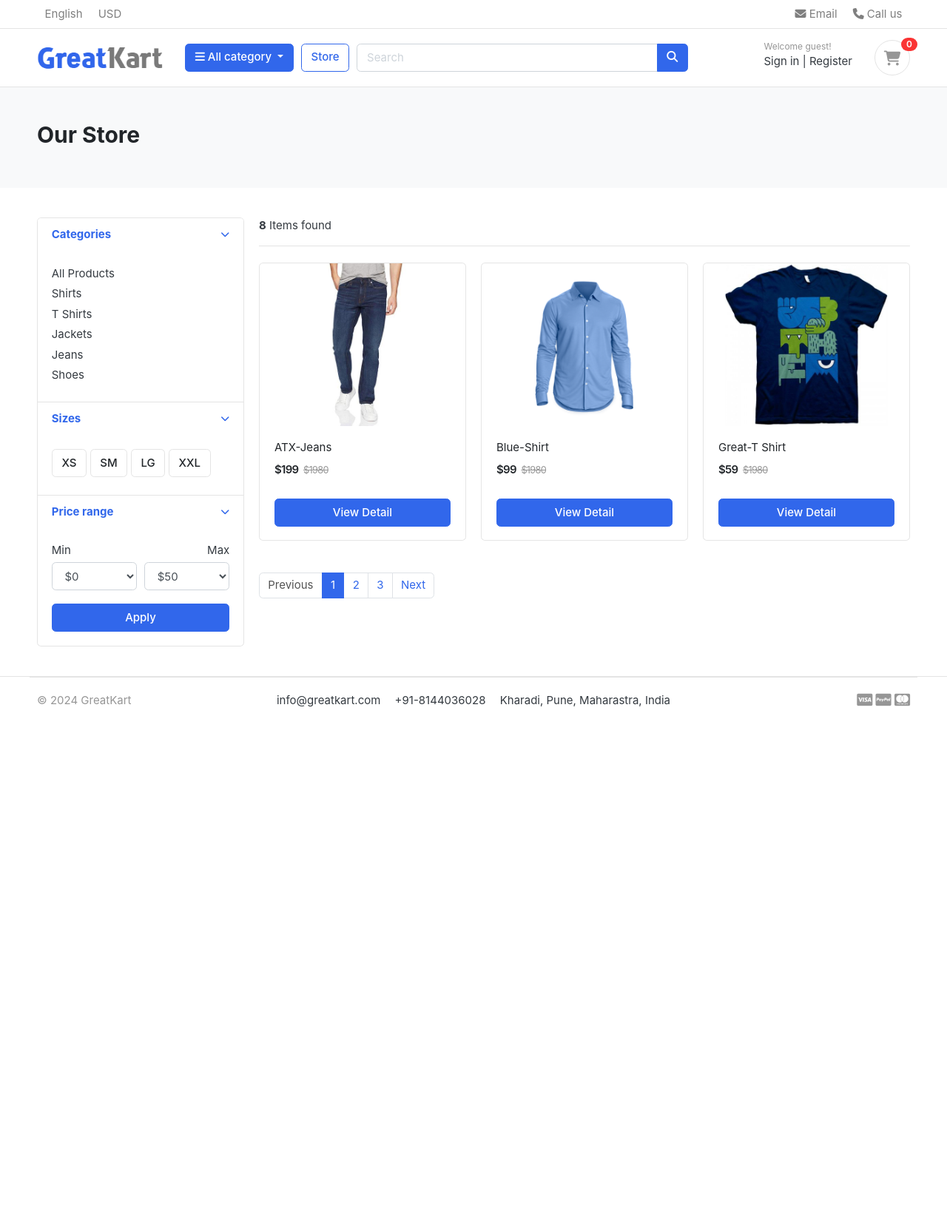
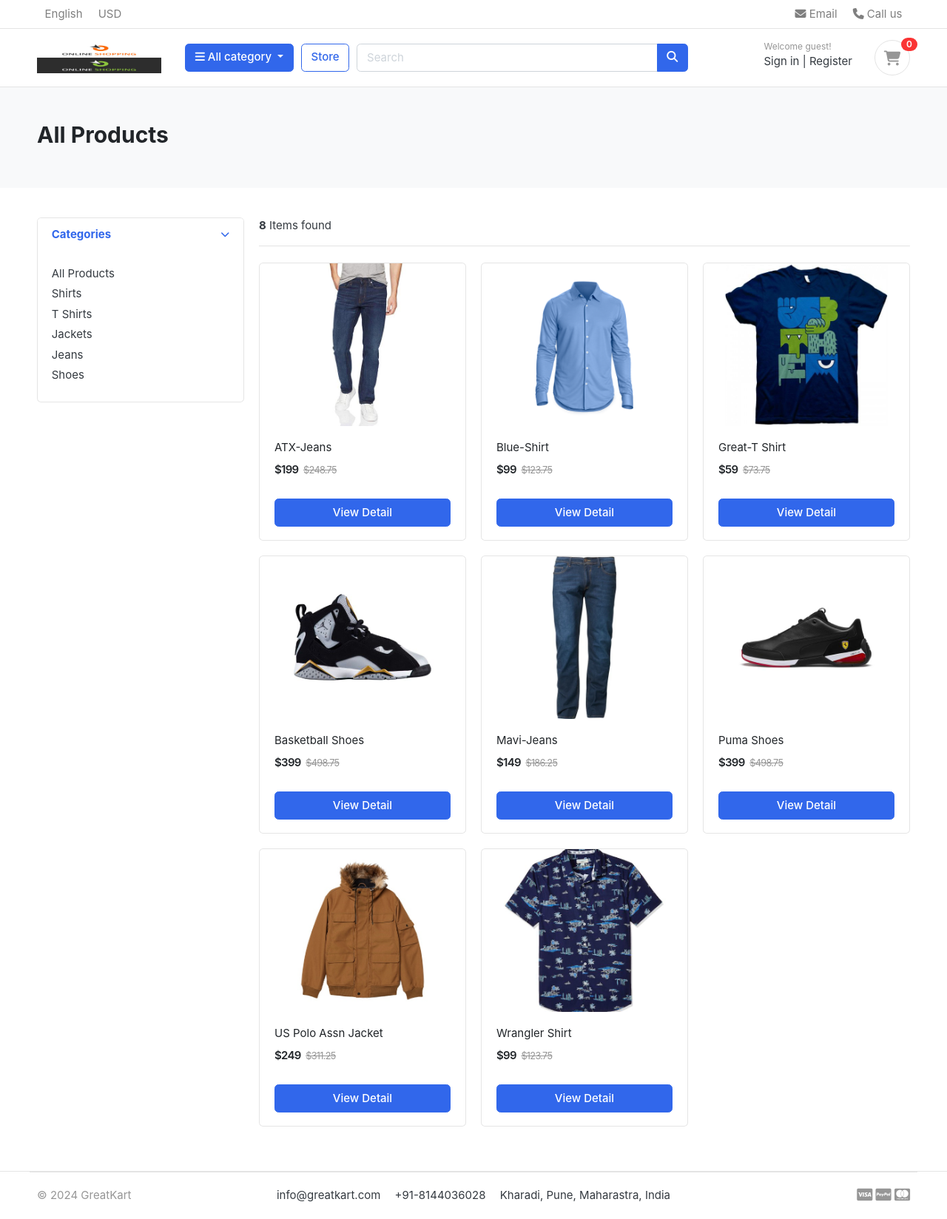
Before and after one commit to iamilu/django, a Django app: page /store/ in a window 1280 px wide. Shown: the whole page at 74% size. Before the commit the page ends 956 px from the top, so only its background shows below. Run offline with Django 5.2, Linux system fonts and the light colour scheme; data comes from the database, SQL or seed files in the repository; both versions use the stored data as it was after the commit; data that the repository does not hold is empty; some libraries are stand-ins or nearby versions; some web fonts are replaced.

Commit message:
ecommsite v4

```diff
--- a/accounts/models.py
+++ b/accounts/models.py
@@ -62,6 +62,11 @@
     def full_name(self):
         return self.first_name + ' ' + self.last_name
 
+    # to get user profile picture
+    def get_profile_pic(self, object):
+        user_profile = UserProfile.objects.get(user=object)
+        return user_profile.profile_pic.url
+
     #in template we will get object  with email address
     def __str__(self):
         return self.email
--- a/store/views.py
+++ b/store/views.py
@@ -15,6 +15,7 @@
 from django.contrib import messages
 
 from orders.models import OrderProduct
+from accounts.models import UserProfile
 
 # Create your views here.
 def store(request, category_slug=None):
@@ -33,7 +34,7 @@
         products_count = Product.objects.count()
 
     # use of paginator
-    paginator = Paginator(products, 3) # number of products you want to see on a single page
+    paginator = Paginator(products, 10) # number of products you want to see on a single page
     page = request.GET.get('page') # get page number from url query string /store?page=2
     products_per_page = paginator.get_page(page) # fetch only number of products defined above
 
@@ -69,6 +70,13 @@
 
     # get all the reviews and list and show in the product detail page
     reviews = ReviewRating.objects.filter(product__id=single_product.id, status=True)
+
+    # set profile picture url to each instance of review (coming from Account Model - usage of bound method concept)
+    for review in reviews:
+        review.get_profile_pic_url = review.user.get_profile_pic(review.user)
+
+    for review in reviews:
+        print(review.get_profile_pic_url)
 
     # get product gallery
     product_gallery = productGallery.objects.filter(product=single_product)
--- a/templates/index.html
+++ b/templates/index.html
@@ -1,6 +1,8 @@
 {% extends 'base.html' %}
 
 {% load static %}
+
+{% load mathfilters %}
 
 {% block content %}
 <!-- ========================= SECTION MAIN ========================= -->
@@ -32,7 +34,7 @@
 			<a href="{{ product.get_url }}" class="img-wrap"> <img src="{{ product.image.url }}"> </a>
 			<figcaption class="info-wrap">
 				<a href="{{ product.get_url }}" class="title">{{ product.product_name }}</a>
-				<div class="price mt-1">${{ product.price }}</div> <!-- price-wrap.// -->
+				<div class="price mt-1">${{ product.price }} <del class="price-old">${{ product.price | mul:1.25 }}</del></div> <!-- price-wrap.// -->
 				{% if product.avgRating and product.reviewCount %}
 					<div class="rating-star">
 						<span>
--- a/templates/orders/payments.html
+++ b/templates/orders/payments.html
@@ -180,6 +180,7 @@
           sendData();
           function sendData(){
             // fetch api is used to send data from frontend to backend to the given url (corresponding view will get called)
+            // you will get the body after hitting paypal button
             fetch(url, {
               method: "POST",
               headers: {
--- a/templates/store/product_detail.html
+++ b/templates/store/product_detail.html
@@ -160,7 +160,7 @@
         {% for review in reviews %}
             <article class="box mb-3">
                 <div class="icontext w-100">
-                    <img src="{% static './images/avatars/avatar1.jpg' %}" class="img-xs icon rounded-circle">
+                    <img src="{{ review.get_profile_pic_url }}" class="img-xs icon rounded-circle">
                     <div class="text">
                         <span class="date text-muted float-md-right">{{ review.updated_at }}</span>
                         <h6 class="mb-1">{{ review.user.full_name }}</h6>
--- a/templates/store/store.html
+++ b/templates/store/store.html
@@ -1,6 +1,8 @@
 {% extends 'base.html' %}
 
 {% load static %}
+
+{% load mathfilters %}
 
 {% block content %}
 
@@ -11,7 +13,7 @@
         {% if 'search' in request.path %}
             <h2 class="title-page">Search Result</h2>
         {% else %}
-            <h2 class="title-page">Our Store</h2>
+            <h2 class="title-page">All Products</h2>
         {% endif %}
 
     </div> <!-- container //  -->
@@ -46,79 +48,6 @@
                 </div> <!-- card-body.// -->
             </div>
         </article> <!-- filter-group  .// -->
-        <article class="filter-group">
-            <header class="card-header">
-                <a href="#" data-toggle="collapse" data-target="#collapse_4" aria-expanded="true" class="">
-                    <i class="icon-control fa fa-chevron-down"></i>
-                    <h6 class="title">Sizes </h6>
-                </a>
-            </header>
-            <div class="filter-content collapse show" id="collapse_4" style="">
-                <div class="card-body">
-                  <label class="checkbox-btn">
-                    <input type="checkbox">
-                    <span class="btn btn-light"> XS </span>
-                  </label>
-
-                  <label class="checkbox-btn">
-                    <input type="checkbox">
-                    <span class="btn btn-light"> SM </span>
-                  </label>
-
-                  <label class="checkbox-btn">
-                    <input type="checkbox">
-                    <span class="btn btn-light"> LG </span>
-                  </label>
-
-                  <label class="checkbox-btn">
-                    <input type="checkbox">
-                    <span class="btn btn-light"> XXL </span>
-                  </label>
-            </div><!-- card-body.// -->
-            </div>
-        </article> <!-- filter-group .// -->
-
-        <article class="filter-group">
-            <header class="card-header">
-                <a href="#" data-toggle="collapse" data-target="#collapse_3" aria-expanded="true" class="">
-                    <i class="icon-control fa fa-chevron-down"></i>
-                    <h6 class="title">Price range </h6>
-                </a>
-            </header>
-            <div class="filter-content collapse show" id="collapse_3" style="">
-                <div class="card-body">
-
-                    <div class="form-row">
-                    <div class="form-group col-md-6">
-                      <label>Min</label>
-                      <!-- <input class="form-control" placeholder="$0" type="number"> -->
-                          <select class="mr-2 form-control">
-                            <option value="0">$0</option>
-                            <option value="50">$50</option>
-                            <option value="100">$100</option>
-                            <option value="150">$150</option>
-                            <option value="200">$200</option>
-                            <option value="500">$500</option>
-                            <option value="1000">$1000</option>
-                        </select>
-                    </div>
-                    <div class="form-group text-right col-md-6">
-                      <label>Max</label>
-                          <select class="mr-2 form-control">
-                            <option value="50">$50</option>
-                            <option value="100">$100</option>
-                            <option value="150">$150</option>
-                            <option value="200">$200</option>
-                            <option value="500">$500</option>
-                            <option value="1000">$1000</option>
-                            <option value="2000">$2000+</option>
-                        </select>
-                    </div>
-                    </div> <!-- form-row.// -->
-                    <button class="btn btn-block btn-primary">Apply</button>
-                </div><!-- card-body.// -->
-            </div>
-        </article> <!-- filter-group .// -->
 
     </div> <!-- card.// -->
 
@@ -146,7 +75,7 @@
                             <a href="{{ product.get_url }}" class="title">{{ product.product_name }}</a>
                             <div class="price-wrap mt-2">
                                 <span class="price">${{ product.price }}</span>
-                                <del class="price-old">$1980</del>
+                                <del class="price-old">${{ product.price | mul:1.25 }}</del>
                             </div> <!-- price-wrap.// -->
                         </div>
                         <a href="{{ product.get_url }}" class="btn btn-block btn-primary">View Detail </a>
@@ -162,7 +91,7 @@
     </div> <!-- row end.// -->
 
 
-    <nav class="mt-4" aria-label="Page navigation sample">
+    <!-- <nav class="mt-4" aria-label="Page navigation sample">
     {% if products.has_other_pages %}
       <ul class="pagination">
         {% if products.has_previous %}
@@ -170,7 +99,7 @@
         {% else %}
         <li class="page-item disabled"><a class="page-link" href="#">Previous</a></li>
         {% endif %}
-        {% for page_num in products.paginator.page_range %} <!-- range(1, 4) -->
+        {% for page_num in products.paginator.page_range %}
             {% if products.number == page_num %}
                 <li class="page-item active"><a class="page-link" href="?page={{ page_num }}">{{ page_num }}</a></li>
             {% else %}
@@ -184,7 +113,7 @@
         {% endif %}
       </ul>
     {% endif %}
-    </nav>
+    </nav> -->
 
         </main> <!-- col.// -->
 
```
Also changed, not shown: orders/views.py (+13 -0 lines), db.sqlite3, static/images/banners/cover.jpg, static/images/logo.png.
